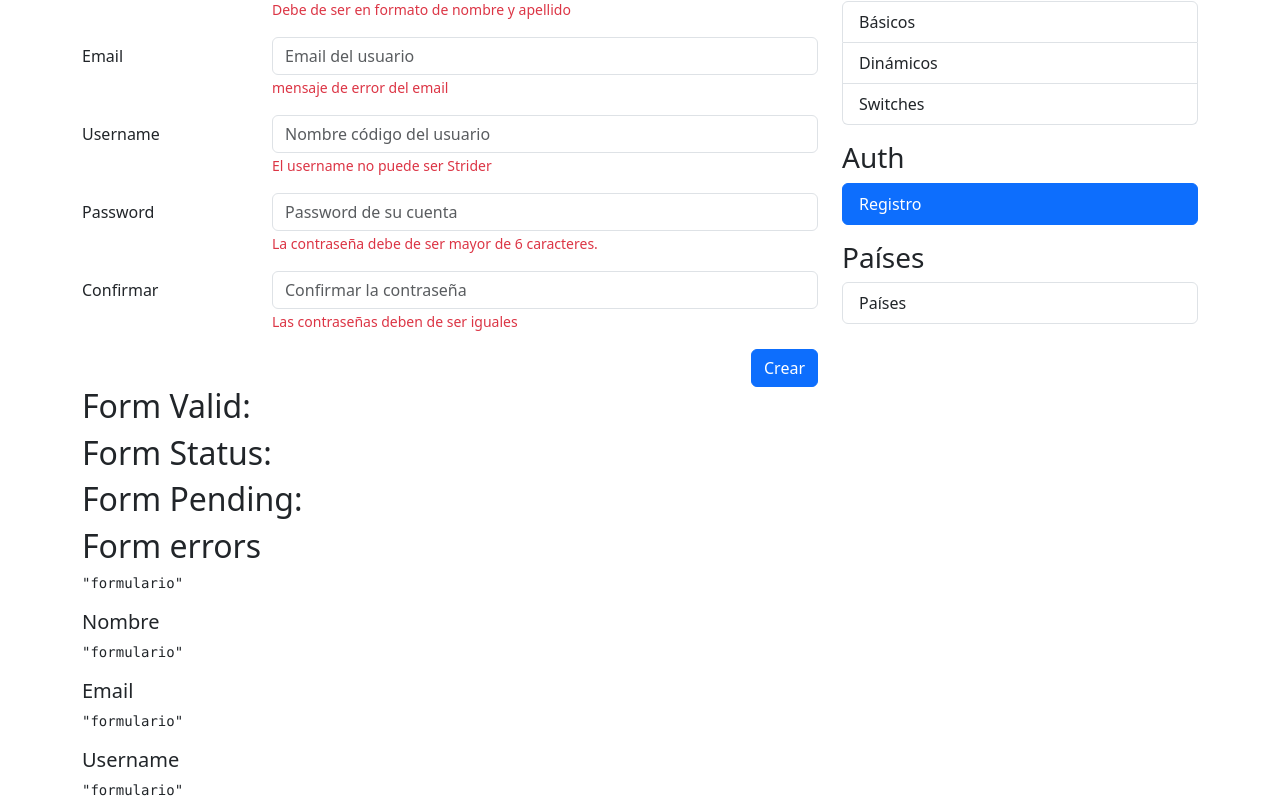
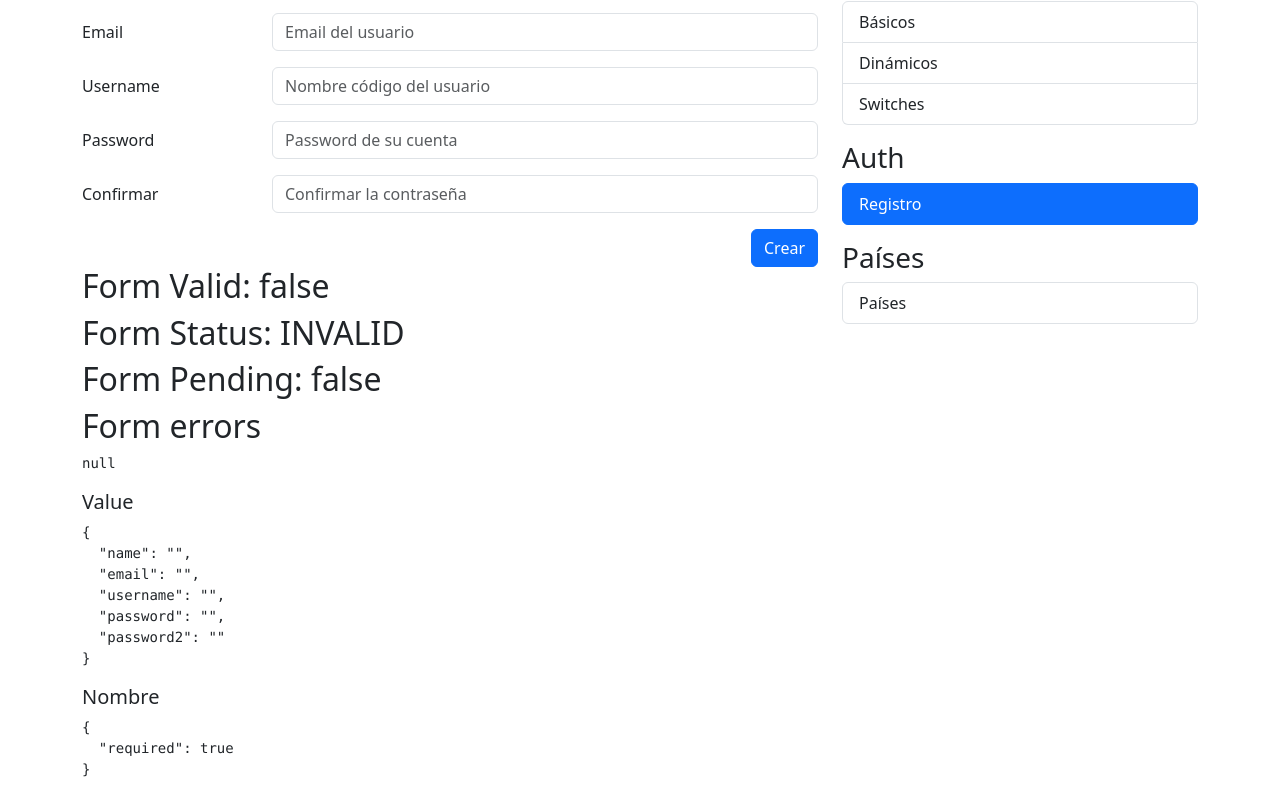
Before and after one commit to Ivanlopez-dev/reactive-forms-app, an Angular app: page /auth/sign-up in a window 1280 px wide. Shown: the part 160-958 px from the top of the page. Built offline with nearby package versions, Linux system fonts and the light colour scheme.

Commit message:
add: 📝 task - basic register form

```diff
--- a/src/app/auth/pages/register-page/register-page.component.html
+++ b/src/app/auth/pages/register-page/register-page.component.html
@@ -3,14 +3,21 @@
 
 <div class="row">
   <div class="col">
-    <form autocomplete="off">
+    <form autocomplete="off" [formGroup]="myForm" (ngSubmit)="onSubmit()">
       <!-- Nombre -->
       <div class="row mb-3">
         <label class="col-sm-3 col-form-label">Nombre y apellido</label>
         <div class="col-sm-9">
-          <input type="text" class="form-control" placeholder="Nombre del usuario" />
+          <input
+            type="text"
+            class="form-control"
+            placeholder="Nombre del usuario"
+            formControlName="name"
+          />
 
-          <span class="form-text text-danger"> Debe de ser en formato de nombre y apellido </span>
+          @if (formUtils.isValidField(myForm, 'name')) {
+          <span class="form-text text-danger">{{ formUtils.getFieldError(myForm, 'name') }}</span>
+          }
         </div>
       </div>
 
@@ -18,8 +25,16 @@
       <div class="row mb-3">
         <label class="col-sm-3 col-form-label">Email</label>
         <div class="col-sm-9">
-          <input type="email" class="form-control" placeholder="Email del usuario" />
-          <span class="form-text text-danger"> mensaje de error del email </span>
+          <input
+            type="email"
+            class="form-control"
+            placeholder="Email del usuario"
+            formControlName="email"
+          />
+
+          @if (formUtils.isValidField(myForm, 'email')) {
+          <span class="form-text text-danger">{{ formUtils.getFieldError(myForm, 'email') }}</span>
+          }
         </div>
       </div>
 
@@ -27,8 +42,18 @@
       <div class="row mb-3">
         <label class="col-sm-3 col-form-label">Username</label>
         <div class="col-sm-9">
-          <input type="text" class="form-control" placeholder="Nombre código del usuario" />
-          <span class="form-text text-danger"> El username no puede ser Strider </span>
+          <input
+            type="text"
+            class="form-control"
+            placeholder="Nombre código del usuario"
+            formControlName="username"
+          />
+
+          @if (formUtils.isValidField(myForm, 'username')) {
+          <span class="form-text text-danger">
+            {{ formUtils.getFieldError(myForm, 'username') }}
+          </span>
+          }
         </div>
       </div>
 
@@ -36,11 +61,19 @@
       <div class="row mb-3">
         <label class="col-sm-3 col-form-label">Password</label>
         <div class="col-sm-9">
-          <input type="password" class="form-control" placeholder="Password de su cuenta" />
+          <input
+            type="password"
+            class="form-control"
+            placeholder="Password de su cuenta"
+            formControlName="password"
+          />
 
+          @if (formUtils.isValidField(myForm, 'password')) {
           <span class="form-text text-danger">
-            La contraseña debe de ser mayor de 6 caracteres.
+            {{ formUtils.getFieldError(myForm, 'password') }}
           </span>
+
+          }
         </div>
       </div>
 
@@ -48,38 +81,54 @@
       <div class="row mb-3">
         <label class="col-sm-3 col-form-label">Confirmar</label>
         <div class="col-sm-9">
-          <input type="password" class="form-control" placeholder="Confirmar la contraseña" />
+          <input
+            type="password"
+            class="form-control"
+            placeholder="Confirmar la contraseña"
+            formControlName="password2"
+          />
 
-          <span class="form-text text-danger"> Las contraseñas deben de ser iguales </span>
+          @if (formUtils.isValidField(myForm, 'password2')) {
+          <span class="form-text text-danger">
+            {{ formUtils.getFieldError(myForm, 'password2') }}
+          </span>
+
+          }
         </div>
       </div>
 
       <div class="row">
         <div class="col">
-          <button class="btn btn-primary float-end" type="submit">Crear</button>
+          <button class="btn btn-primary float-end" type="submit" (click)="onSubmit()">
+            Crear
+          </button>
         </div>
       </div>
     </form>
   </div>
 </div>
 
-<h2>Form Valid:</h2>
-<h2>Form Status:</h2>
-<h2>Form Pending:</h2>
+<h2>Form Valid: {{ myForm.valid }}</h2>
+<h2>Form Status: {{ myForm.status }}</h2>
+<h2>Form Pending: {{ myForm.pending }}</h2>
+
 <h2>Form errors</h2>
-<pre>{{ 'formulario' | json }}</pre>
+<pre>{{ myForm.errors | json }}</pre>
+
+<h5>Value</h5>
+<pre>{{ myForm.value | json }}</pre>
 
 <h5>Nombre</h5>
-<pre>{{ 'formulario' | json }}</pre>
+<pre>{{ myForm.controls['name'].errors | json }}</pre>
 
 <h5>Email</h5>
-<pre>{{ 'formulario' | json }}</pre>
+<pre>{{ myForm.controls['email'].errors | json }}</pre>
 
 <h5>Username</h5>
-<pre>{{ 'formulario' | json }}</pre>
+<pre>{{ myForm.controls['username'].errors | json }}</pre>
 
 <h5>Password</h5>
-<pre>{{ 'formulario' | json }}</pre>
+<pre>{{ myForm.controls['password'].errors | json }}</pre>
 
 <h5>Confirmar</h5>
-<pre>{{ 'formulario' | json }}</pre>
+<pre>{{ myForm.controls['password2'].errors | json }}</pre>
--- a/src/app/auth/pages/register-page/register-page.component.ts
+++ b/src/app/auth/pages/register-page/register-page.component.ts
@@ -1,9 +1,28 @@
-import { Component } from '@angular/core';
+import { Component, inject } from '@angular/core';
+import { FormBuilder, FormGroup, ReactiveFormsModule, Validators } from '@angular/forms';
 import { JsonPipe } from '@angular/common';
+
+import { FormUtils } from '../../../utils/form-utils';
 
 @Component({
   selector: 'app-register-page',
-  imports: [JsonPipe],
+  imports: [JsonPipe, ReactiveFormsModule],
   templateUrl: './register-page.component.html',
 })
-export class RegisterPageComponent { }
+export class RegisterPageComponent {
+  private fb = inject(FormBuilder);
+  formUtils = FormUtils;
+
+  myForm: FormGroup = this.fb.group({
+    name: ['', Validators.required],
+    email: ['', [Validators.required, Validators.email]],
+    username: ['', [Validators.required, Validators.minLength(6)]],
+    password: ['', [Validators.required, Validators.minLength(6)]],
+    password2: ['', Validators.required],
+  })
+
+  onSubmit() {
+    console.log(this.myForm.value);
+    this.myForm.markAllAsTouched();
+  }
+}
--- a/src/app/utils/form-utils.ts
+++ b/src/app/utils/form-utils.ts
@@ -13,6 +13,9 @@
 
         case 'min':
           return `Valor mínimo de ${errors['min'].min}.`;
+
+        case 'email':
+          return `El correo electrónico indicado no es válido`;
       }
     }
 
```
